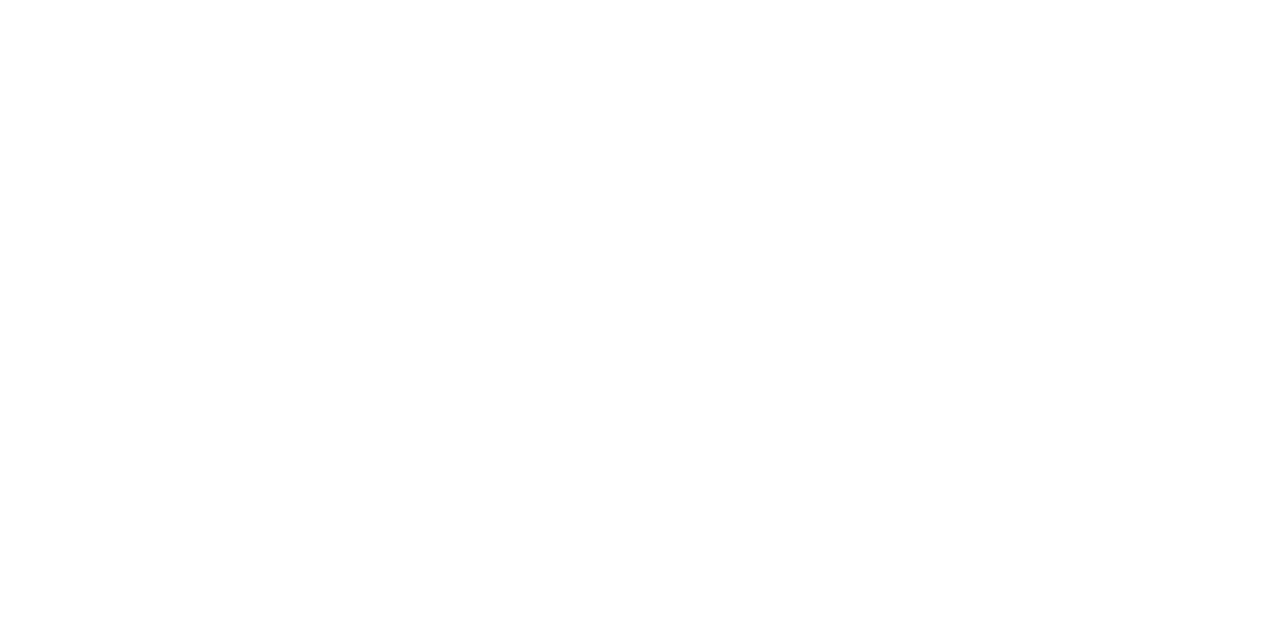
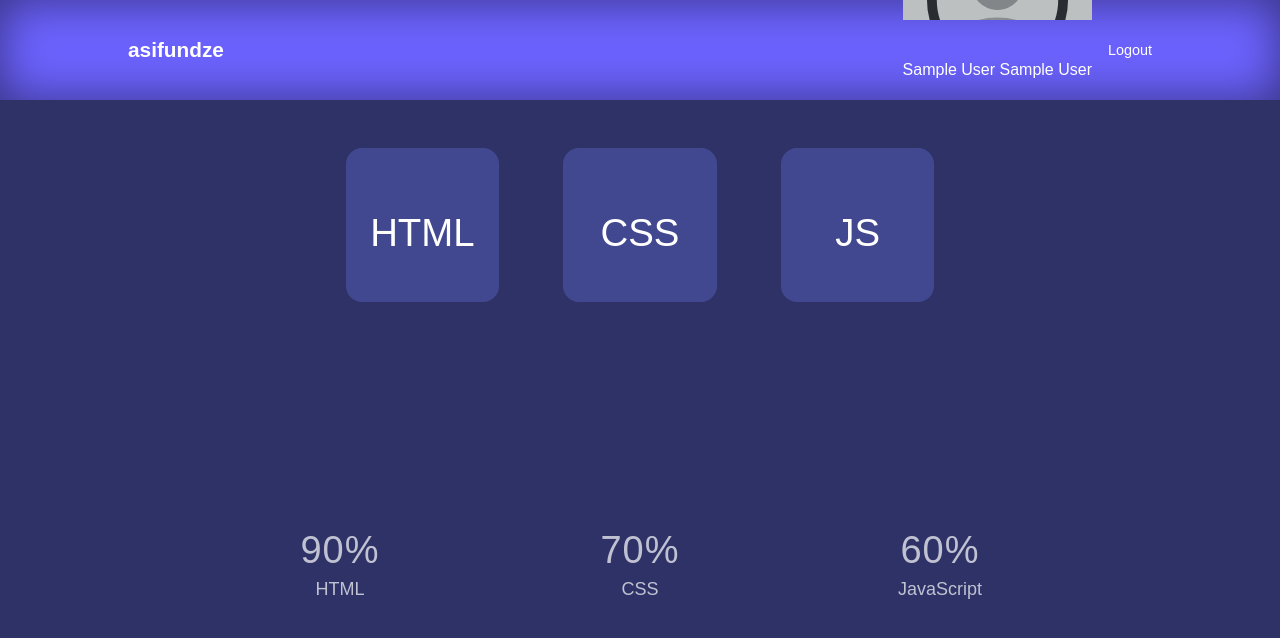
Before and after one commit to FelihleNcongwane/asifundze, a PHP site: page /user/dashboard.php in a window 1280 px wide. Before the commit the part shown is empty. Shown: the top 638 px of the page. Run offline with PHP 8.4, Linux system fonts and the light colour scheme; the visitor is signed in with stand-in values (Sample User, id 1).

Commit message:
login 2.0

```diff
--- a/web-app/core/check_login.php
+++ b/web-app/core/check_login.php
@@ -8,6 +8,6 @@ function check_login(){
     if(!isset($_SESSION['uid'])){
         $_SESSION['error'] = "You need to login first";
         header("Location: ../login/login.php");
+        exit();
     }
-    exit();
 }
--- a/web-app/user/dashboard.php
+++ b/web-app/user/dashboard.php
@@ -11,7 +11,7 @@ check_login();
     <meta name="viewport" content="width=device-width, initial-scale=1.0">
     <link rel="stylesheet" href="../css/style.css">
     <link rel="stylesheet" href="../css/dashboard.css">
-    <link rel="icon" type="image/x-icon" href="../assets/images/favicon.ico">
+    <link rel="icon" type="image/icon" href="../assets/images/favicon.ico">
     <title>dashboard</title>
 
 
```
